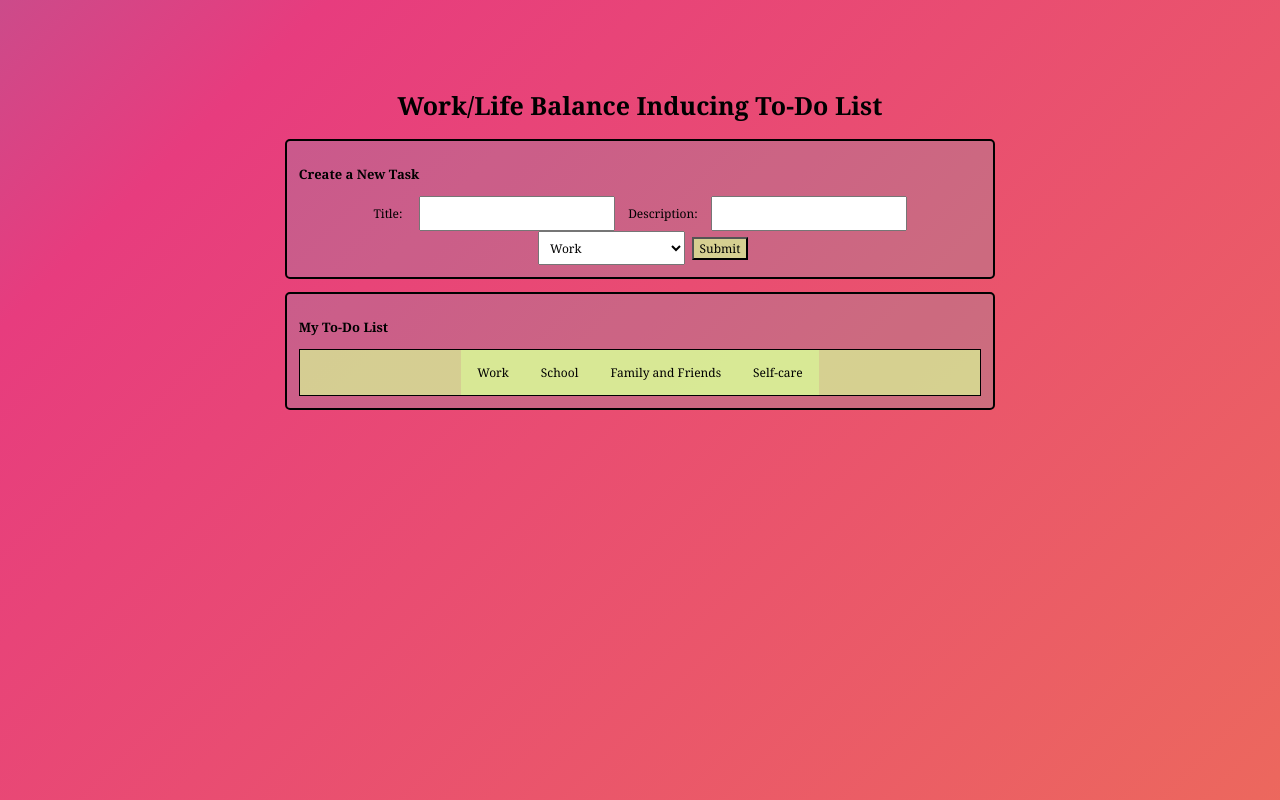
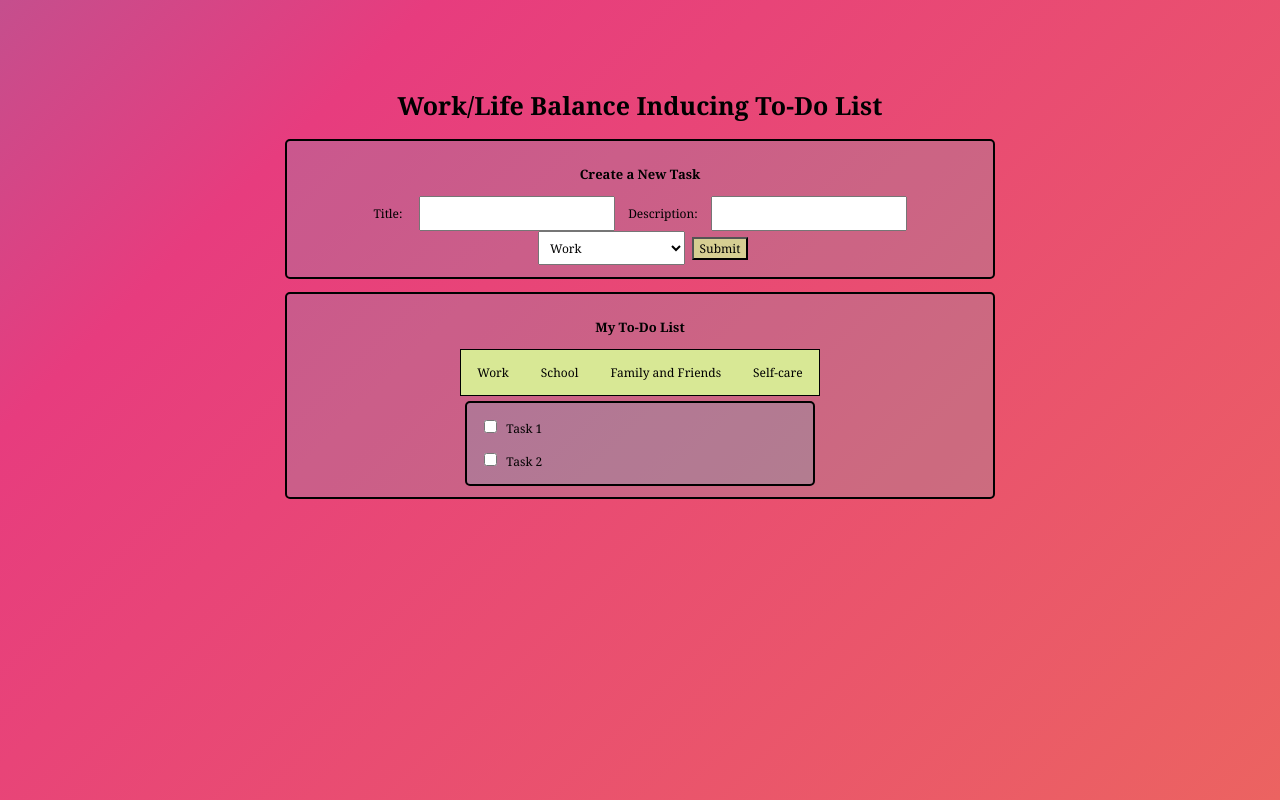
Before and after one commit to MariaSolOs/caring-todos, a React (Create React App) app in the folder client/: page /dashboard in a window 1280 px wide. Built offline with nearby package versions, Linux system fonts and the light colour scheme.

Commit message:
added some logic for tasks w/ checkboxes

```diff
--- a/client/src/Dashboard.tsx
+++ b/client/src/Dashboard.tsx
@@ -9,7 +9,6 @@
     const [title, setTitle] = useState('');
     const [description, setDescription] = useState('');
     const [category, setCategory] = useState('');
-    const [value, handleChange] = useState('');
 
     const handleTodoSubmit = (e: React.FormEvent) => {
         e.preventDefault();
@@ -55,7 +54,7 @@
                     </button>
                 </form>
             </div>
-            <div className="Box">
+            <div className="TabBox">
                 <h3 className="SubTitle">My To-Do List</h3>
                 <div className="tab">
                   <button className="tablinks" >Work</button>
@@ -63,19 +62,15 @@
                   <button className="tablinks" >Family and Friends</button>
                   <button className="tablinks" >Self-care</button>
                 </div>
-                <div id="London" className="tabcontent">
-                  <h3>London</h3>
-                  <p>London is the capital city of England.</p>
-                </div>
-
-                <div id="Paris" className="tabcontent">
-                  <h3>Paris</h3>
-                  <p>Paris is the capital of France.</p>
-                </div>
-
-                <div id="Tokyo" className="tabcontent">
-                  <h3>Tokyo</h3>
-                  <p>Tokyo is the capital of Japan.</p>
+                <div className="TaskBox">
+                  <div className="Task">
+                    <input type="checkbox" id="task1" name="task1" value="Task 1"></input>
+                    <label htmlFor="task1" className="Paragraph"> Task 1</label>
+                  </div>
+                  <div className="Task">
+                    <input type="checkbox" id="task2" name="task2" value="Task 2"></input>
+                    <label htmlFor="task2" className="Paragraph"> Task 2</label>
+                  </div>
                 </div>
                 </div>
         </div>
--- a/client/src/styles/Boxes.css
+++ b/client/src/styles/Boxes.css
@@ -16,12 +16,11 @@
 .TabBox{
     margin: auto;
     margin-bottom: 10pt;
-    background-color: #d9f196c2;
+    background-color: #27ece327;
     border: 2px solid black;
     border-radius: 5px;
     padding: 1%;
     width: 60%;
-    align-items: center;
     align-content: center;
     text-align: center;
     vertical-align: center;
@@ -33,3 +32,19 @@
     border: none;
     padding: 5%;
 }
+
+
+.TaskBox{
+    margin: auto;
+    border: 2px solid black;
+    padding: 1%;
+    border-radius: 5px;
+    background-color: #27ece327;
+    text-align: left;
+    width: 250pt;
+}
+
+.Task{
+    padding: 2%;
+    margin-top: 0pt;
+}
--- a/client/src/styles/Tabs.css
+++ b/client/src/styles/Tabs.css
@@ -4,6 +4,8 @@
     border: 1px solid black;
     background-color: #d9f196c2;
     margin: auto;
+    width: fit-content;
+    margin-bottom: 5px;
   }
 
   /* Style the buttons that are used to open the tab content */
--- a/client/src/styles/Titles.css
+++ b/client/src/styles/Titles.css
@@ -7,7 +7,7 @@
 
 .SubTitle{
     font-size: 13px;
-    text-align: left;
+    text-align: center;
     font-family: Georgia, 'Times New Roman', Times, serif;
     font-weight: bold;
 }
--- a/client/tsconfig.json
+++ b/client/tsconfig.json
@@ -18,7 +18,7 @@
     "resolveJsonModule": true,
     "isolatedModules": true,
     "noEmit": true,
-    "jsx": "react-jsx"
+    "jsx": "react"
   },
   "include": [
     "src"
```
Also changed, not shown: 1 other file (tests, documents, lock files or other folders).
